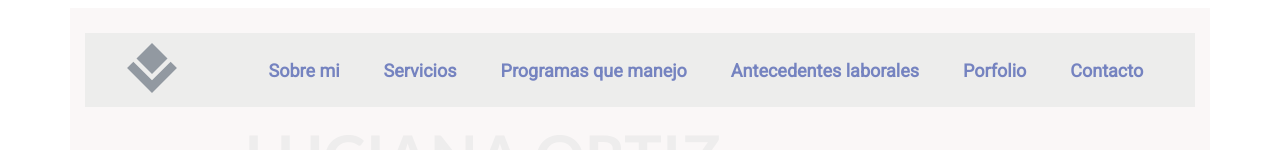
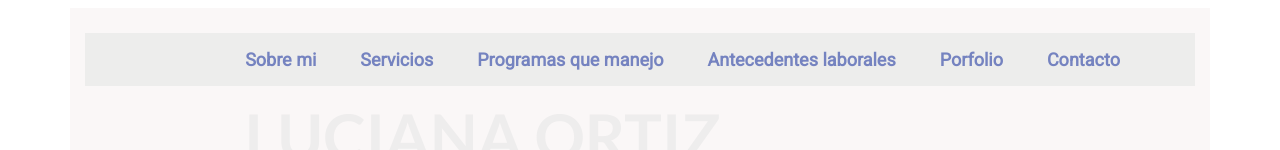
Before and after one commit to lucygrafica/dise-ointerctivotp1, a plain HTML site: page index.html in a window 1280 px wide. Shown: the top 150 px of the page. Drawn offline with Linux system fonts and the light colour scheme; a web font is replaced by a local one.

Commit message:
borrado de logo

```diff
--- a/index.html
+++ b/index.html
@@ -23,9 +23,7 @@
         <nav>
             <div class="contenedor-menu">
                 <div class="logolucy">
-                         <a href="index.html">
-                                <img src="Imagenes/LOGO-svg-09.svg" alt="Logo" width="70">
-                         </a>
+
                  </div>
                  <div class="columnas">
                      <ul>
```
